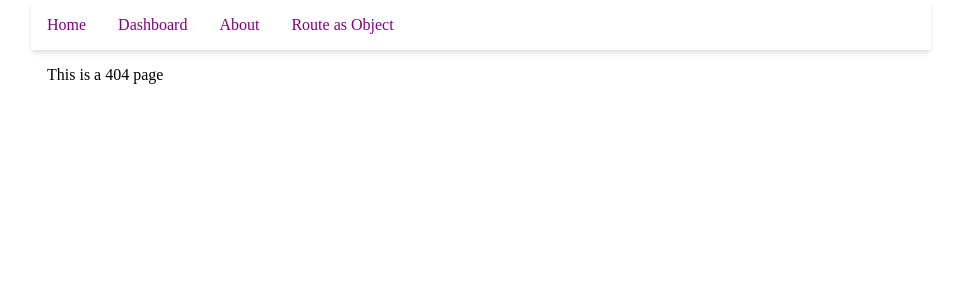
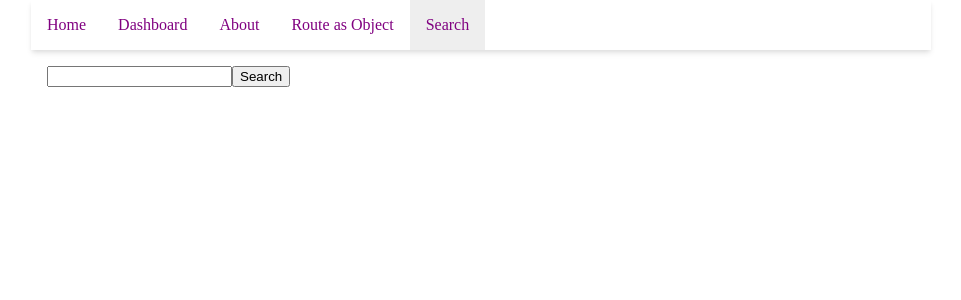
Before and after one commit to collegewap/react-router-v6-example, a React (Create React App) app: page /search in a window 1280 px wide. Before the commit this address had no page. Shown: the top 300 px of the page, without its empty margins (159-1120 px from the left). Built offline with nearby package versions, Linux system fonts and the light colour scheme.

Commit message:
Query parameters

```diff
--- a/src/App.js
+++ b/src/App.js
@@ -2,6 +2,7 @@ import React from "react";
 import { NavLink as Link, Route, Routes } from "react-router-dom";
 import Dashboard from "./Dashboard";
 import RouteAsObj from "./RouteAsObj";
+import Search from "./Search";
 
 function App() {
   return (
@@ -28,6 +29,11 @@ function App() {
               Route as Object
             </Link>
           </li>
+          <li>
+            <Link to="/search" activeClassName="active">
+              Search
+            </Link>
+          </li>
         </ul>
       </nav>
       <div className="main">
@@ -37,6 +43,7 @@ function App() {
           <Route path="about" element={<About />}></Route>
           <Route path="dashboard/*" element={<Dashboard />}></Route>
           <Route path="object_route/*" element={<RouteAsObj />}></Route>
+          <Route path="search" element={<Search />}></Route>
           <Route path="*" element={<NotFound />}></Route>
         </Routes>
       </div>
--- a/src/Dashboard.js
+++ b/src/Dashboard.js
@@ -55,7 +55,6 @@ export const Quotes = () => {
 };
 export const OrderDetails = () => {
   const params = useParams();
-  console.log({ params });
   const navigate = useNavigate();
 
   const onBackClick = (e) => {
--- /dev/null
+++ b/src/Search.js
@@ -0,0 +1,32 @@
+import React, { useRef } from "react";
+import { useLocation, useNavigate } from "react-router-dom";
+
+function useQuery() {
+  return new URLSearchParams(useLocation().search);
+}
+
+const Search = () => {
+  const query = useQuery();
+
+  const term = query.get("term");
+
+  const inputRef = useRef(null);
+  const navigate = useNavigate();
+
+  const formSubmitHandler = (e) => {
+    e.preventDefault();
+    navigate(`?term=${inputRef.current.value}`);
+  };
+
+  return (
+    <div>
+      <form action="" onSubmit={formSubmitHandler}>
+        <input type="text" name="term" ref={inputRef} />
+        <input type="submit" value="Search" />
+        {term && <h2>Results for '{term}'</h2>}
+      </form>
+    </div>
+  );
+};
+
+export default Search;
```
